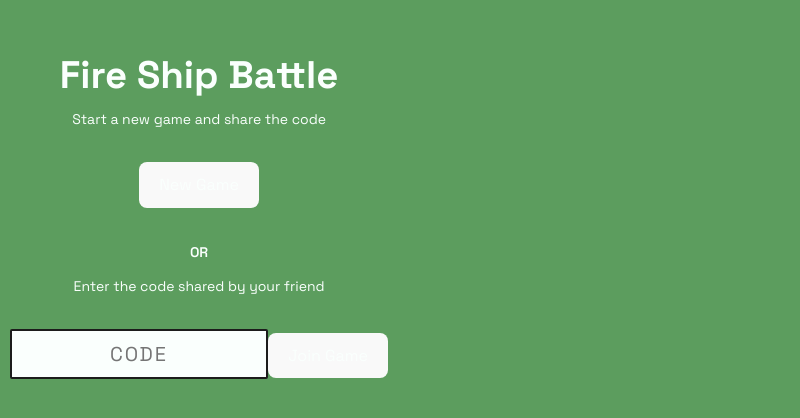
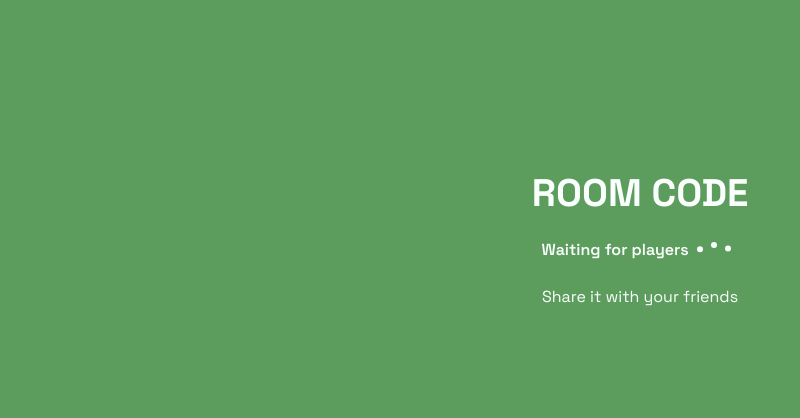
Before and after one commit to daboutt/fire-ship, a React (Vite) app: page / in a window 1280 px wide. Shown: the part 160-578 px from the top of the page, without its empty margins (0-800 px from the left). Built offline with nearby package versions, Linux system fonts and the light colour scheme; a web font is replaced by a local one.

Commit message:
feat: add waiting screen

```diff
--- a/package.json
+++ b/package.json
@@ -10,6 +10,7 @@
     "preview": "vite preview"
   },
   "dependencies": {
+    "motion": "^12.29.0",
     "react": "^19.2.0",
     "react-dom": "^19.2.0"
   },
--- a/src/App.tsx
+++ b/src/App.tsx
@@ -1,6 +1,8 @@
 import './App.css';
+import WaitingRoom from './components/WaitingRoom';
 
 function App() {
+  return <WaitingRoom />;
   return (
     <div className='app'>
       <h2>Fire Ship Battle</h2>
--- /dev/null
+++ b/src/components/WaitingRoom.css
@@ -0,0 +1,33 @@
+.waiting-room {
+  width: 100%;
+  text-align: center;
+}
+
+.waiting-dots {
+  display: flex;
+  justify-content: center;
+  gap: 0.5rem;
+  margin: 2rem 0.5rem;
+}
+
+.dot {
+  width: 6px;
+  height: 6px;
+  border-radius: 50%;
+  background: #fafffd;
+}
+.lobby-waiting-indicator {
+  display: flex;
+  align-items: center;
+}
+
+.lobby-waiting-indicator::before,
+.lobby-waiting-indicator::after {
+  content: '';
+  flex: 1;
+  height: 1px;
+}
+
+.lobby-waiting-indicator span {
+  font-weight: 600;
+}
--- /dev/null
+++ b/src/components/WaitingRoom.tsx
@@ -0,0 +1,34 @@
+import './WaitingRoom.css';
+import { motion } from 'motion/react';
+
+export default function WaitingRoom() {
+  return (
+    <div className='waiting-room'>
+      <h2>ROOM CODE</h2>
+      <p className='lobby-waiting-indicator'>
+        <span>Waiting for players</span>
+
+        <div className='waiting-dots'>
+          <motion.div
+            className='dot'
+            animate={{ y: [0, -5, 0] }}
+            transition={{ duration: 0.8, repeat: Infinity, delay: 0 }}
+          />
+          <motion.div
+            className='dot'
+            animate={{ y: [0, -5, 0] }}
+            transition={{ duration: 0.8, repeat: Infinity, delay: 0.3 }}
+          />
+          <motion.div
+            className='dot'
+            animate={{ y: [0, -5, 0] }}
+            transition={{ duration: 0.8, repeat: Infinity, delay: 0.6 }}
+          />
+        </div>
+      </p>
+
+      {/* Room code goes here */}
+      <div className='lobby-divider'>Share it with your friends</div>
+    </div>
+  );
+}
--- a/src/index.css
+++ b/src/index.css
@@ -66,3 +66,7 @@ h2 {
   font-size: 2.4em;
   line-height: 1.15;
 }
+
+#root {
+  width: 100%;
+}
```
Also changed, not shown: 1 other file (tests, documents, lock files or other folders).
